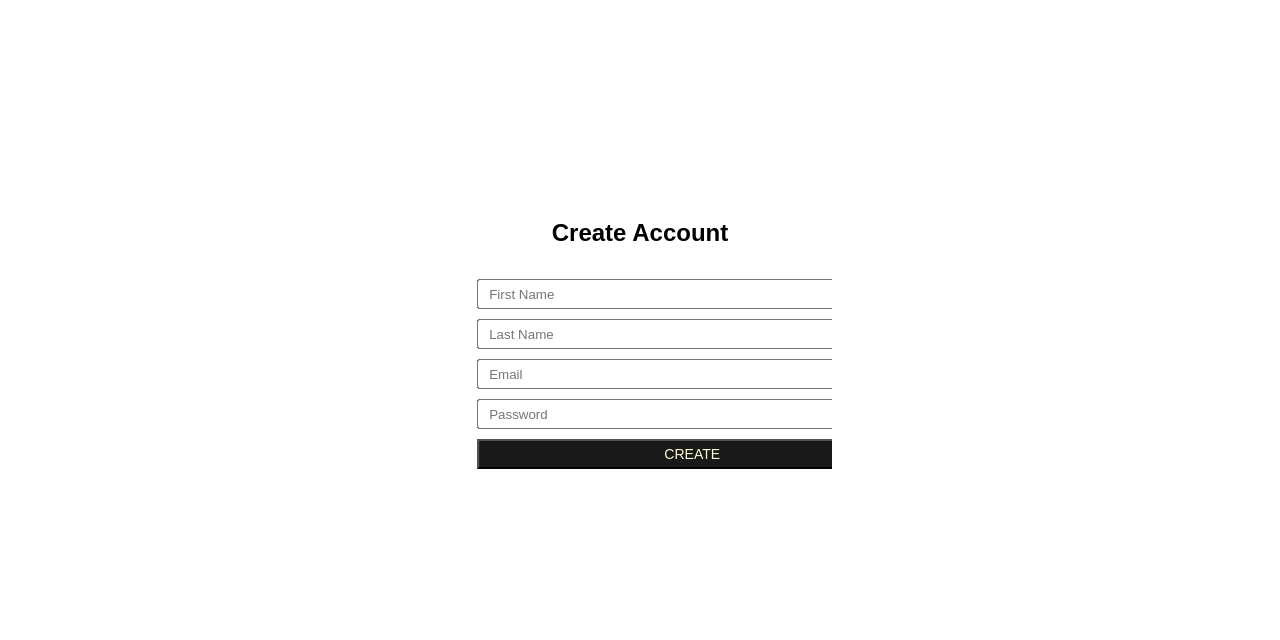
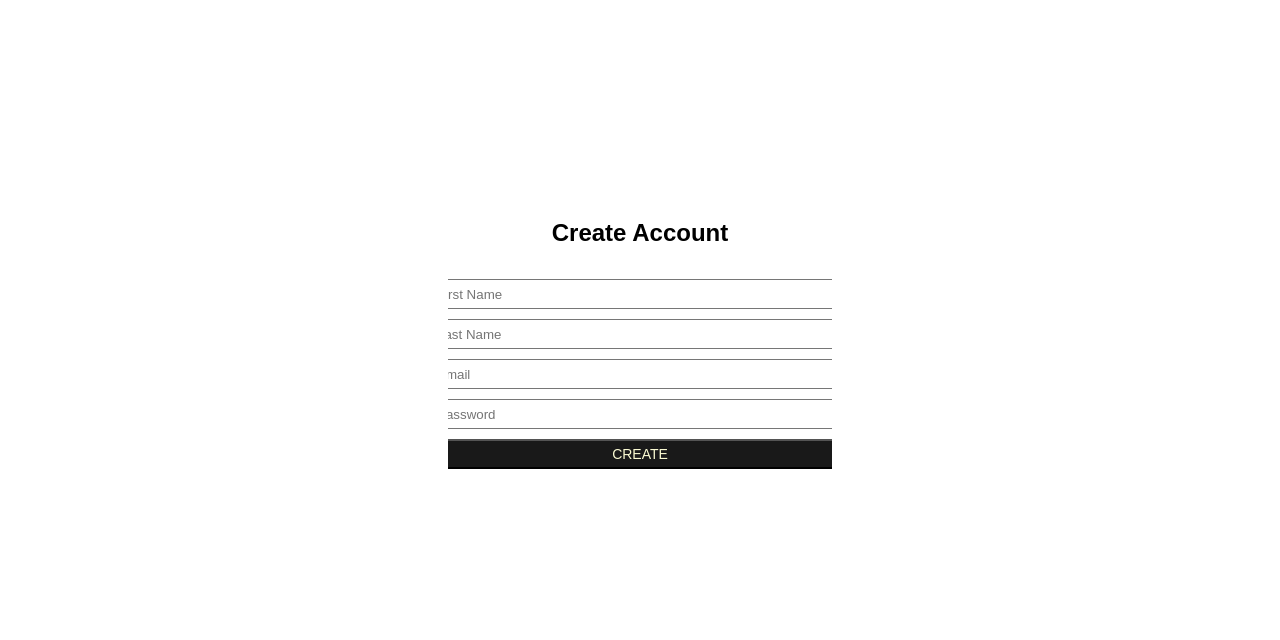
Before and after one commit to Novixous/Novixous.github.io, a plain HTML site: page SignUpForm.html in a window 1280 px wide. Shown: the part 160-800 px from the top of the page. Drawn offline with Linux system fonts and the light colour scheme.

Commit message:
Revert "a"
This reverts commit 8cf67f3d000db92e2d5c0dc12996772ef4e50c09.

```diff
--- a/style.css
+++ b/style.css
@@ -1525,9 +1525,7 @@ body {
     top: 50%;
     left: 50%;
     transform: translate(-50%, -50%);
-    margin: 10px 10px;
     margin-top: 30px;
-    width: 90%;
 }
 
 #sign_up_container input[type=text],
```
